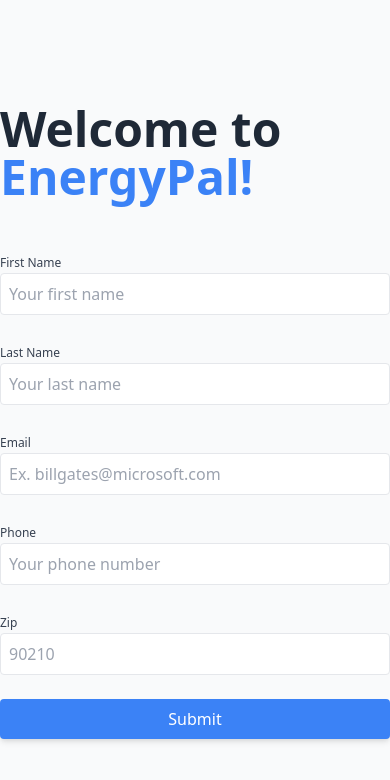
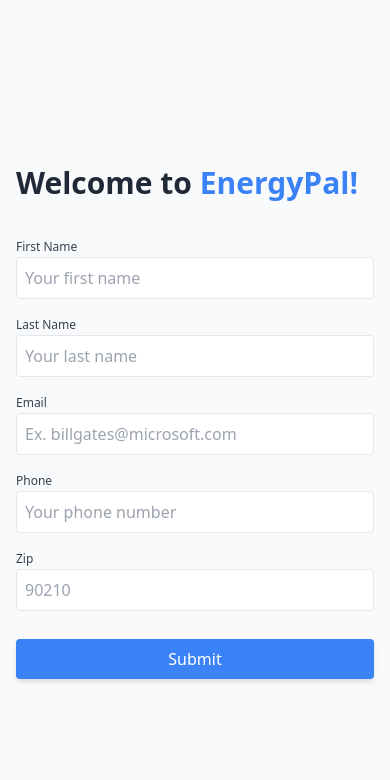
Before and after one commit to energypal/take-home-test, a Next.js app: page / in a window 390 px wide. Shown: the top 780 px of the page. Built offline with nearby package versions, Linux system fonts and the light colour scheme.

Commit message:
added responsiveness

```diff
--- a/pages/index.js
+++ b/pages/index.js
@@ -43,34 +43,35 @@
       </Head>
 
       <main className="w-screen h-screen flex items-center justify-center bg-gray-50">
-        <div>
-        <h1 className="text-5xl font-semibold text-gray-800 mb-12">
+        <div className="w-screen mx-4 sm:w-10/12 md:w-6/12 lg:w-96 md:border md:rounded-xl md:p-5 md:bg-white">
+        <h1 className="text-3xl font-semibold text-gray-800 mb-8">
           Welcome to <a className="text-blue-500" href="https://energypal.com">EnergyPal!</a>
         </h1>
 
-          <form onSubmit={addCustomer} method="POST">
+          <form className="grid grid-cols-1 gap-3" onSubmit={addCustomer} method="POST">
             <label htmlFor="first_name">
               <span className="text-xs font-medium text-gray-700" >First Name</span>
               <input className="border rounded text-gray-700 placeholder-gray-400 focus:ring-2 focus:ring-blue-500 focus:border-transparent focus:outline-none w-full p-2" id="first_name" type="text" name="first_name" required placeholder="Your first name"/><br/>
-            </label><br/>
+            </label>
             <label htmlFor="last_name">
               <span className="text-xs font-medium text-gray-700" >Last Name</span>
               <input className="border rounded text-gray-700 placeholder-gray-400 focus:ring-2 focus:ring-blue-500 focus:border-transparent focus:outline-none w-full p-2"  id="last_name" type="text" name="last_name" required placeholder="Your last name"/><br/>
-              </label><br/>
+            </label>
             <label htmlFor="email">
               <span className="text-xs font-medium text-gray-700" >Email</span>
               <input className="border rounded text-gray-700 placeholder-gray-400 focus:ring-2 focus:ring-blue-500 focus:border-transparent focus:outline-none w-full p-2"  id="email" type="email" name="email" required placeholder="Ex. billgates@microsoft.com"/><br/>
-            </label><br/>
+            </label>
             <label htmlFor="phone">
               <span className="text-xs font-medium text-gray-700" >Phone</span>
               <input className="border rounded text-gray-700 placeholder-gray-400 focus:ring-2 focus:ring-blue-500 focus:border-transparent focus:outline-none w-full p-2"  id="phone" type="tel" name="phone" required placeholder="Your phone number"/><br/>
-            </label><br/>
-
+            </label>
             <label htmlFor="zip">
               <span className="text-xs font-medium text-gray-700" >Zip</span>
               <input className="border rounded text-gray-700 placeholder-gray-400 focus:ring-2 focus:ring-blue-500 focus:border-transparent focus:outline-none w-full p-2"  id="zip" type="text" name="zip" required pattern="\d{5}" placeholder="90210"/><br/>
-            </label><br/>
-            <button className="bg-blue-500 hover:bg-blue-700 rounded text-white w-full py-2 shadow-md" type="submit">Submit</button>
+            </label>
+            <div className="flex justify-end mt-4">
+              <button className="bg-blue-500 hover:bg-blue-700 rounded text-white w-full md:w-auto py-2 md:px-6 shadow-md" type="submit">Submit</button>
+            </div>
             {formResMessage.map(i => {
               if (i.status === 'unavailable' || i.status === 'error') {
                 return <div className="text-red-700 text-sm flex items-center mt-4 w-full justify-center">
@@ -86,7 +87,6 @@
                   </svg>
                   <span className="ml-1">{i.message}</span></div>
               }
-
             })
           }
           </form>
```
